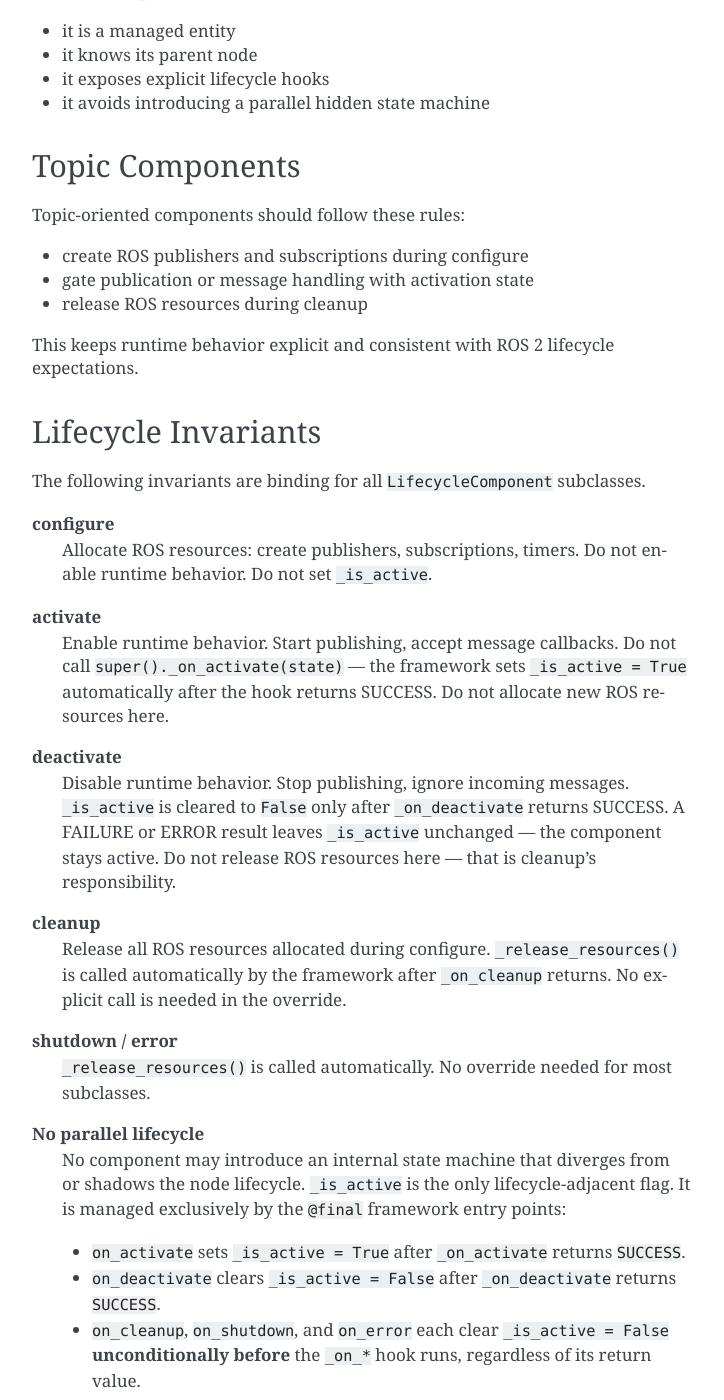
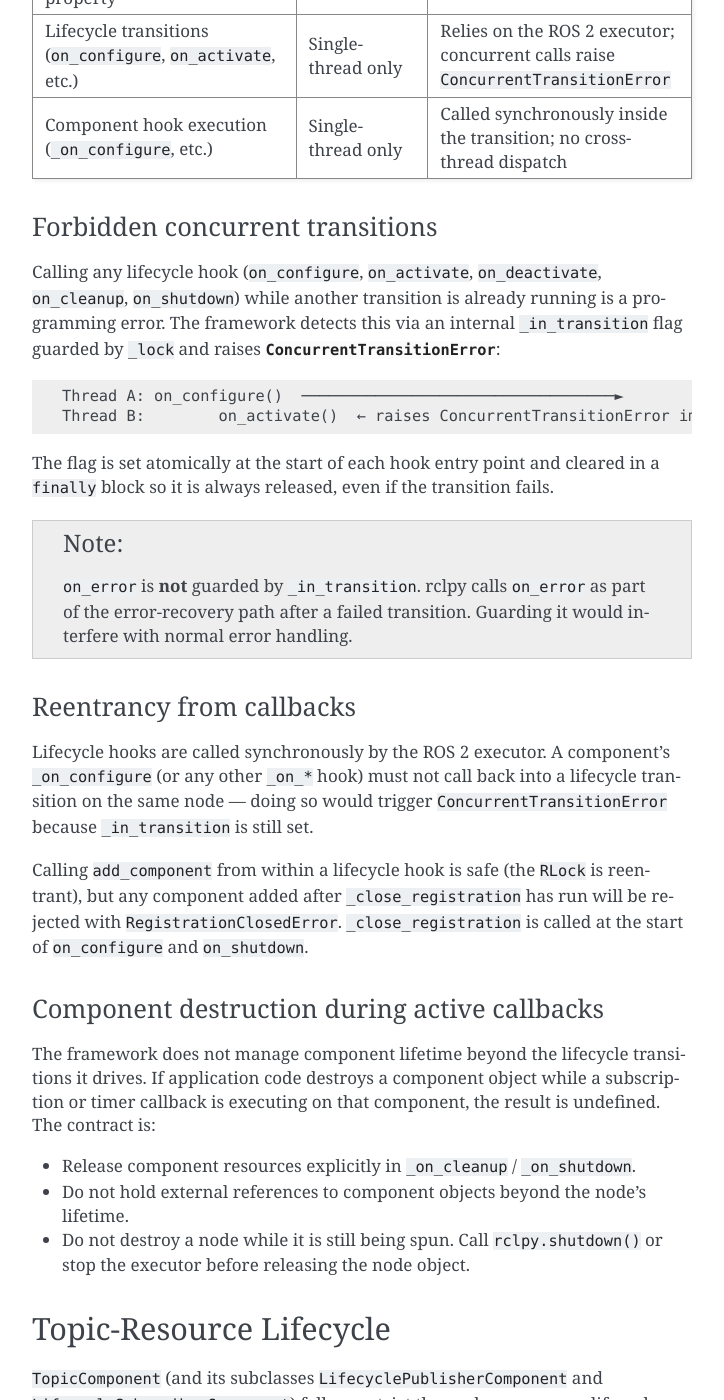
Before and after one commit to apajon/lifecore_ros2, a Sphinx documentation site: the page built from docs/architecture.rst, in a window 1280 px wide and 1400 px high, scrolled down 3074 px. Shown: the whole window, without its empty margins (388-1112 px from the left). Built offline with Sphinx 7.4.7, drawn with Linux system fonts in a browser that asks for light colours; some of the changed text lies outside the part shown.

Commit message:
docs: add concurrency contract ADR and tick §4 todos
Add Concurrency Contract section to docs/architecture.rst with:
- ADR: single-threaded executor + RLock for registration
- Thread-safety guarantee table
- Forbidden concurrent transitions explanation
- Reentrancy and component destruction rules

Mark all TODO_adoption_hardening.md §4 items as done.

```diff
--- a/docs/architecture.rst
+++ b/docs/architecture.rst
@@ -97,6 +97,103 @@
 **unconditionally before the hook runs**, then call ``_release_resources``
 after the hook, regardless of the hook's return value, and propagate the worst of the
 two results.
+
+Concurrency Contract
+--------------------
+
+.. rubric:: ADR — Threading model: single-threaded executor with thread-safe registration
+
+**Decision:** lifecore_ros2 targets the ROS 2 ``SingleThreadedExecutor`` model.
+Lifecycle transitions are driven sequentially by the ROS 2 executor and must not be
+called concurrently from multiple threads. Component registration (``add_component``)
+is additionally protected by an internal ``threading.RLock`` to allow calling from
+any thread before the first transition starts.
+
+**Rationale:**
+``SingleThreadedExecutor`` is the default for lifecycle nodes in ROS 2. Introducing
+mutex-based protection around every transition would add overhead and complexity for
+a scenario that is not part of standard ROS 2 usage. The existing ``RLock`` on the
+registration gate already handles the common pre-spin setup pattern, where an
+application may register components from a constructor or a setup thread before
+calling ``rclpy.spin``.
+
+**Consequences:**
+Application code that runs ``LifecycleComponentNode`` under a
+``MultiThreadedExecutor`` must not trigger lifecycle transitions concurrently. The
+framework enforces this with ``ConcurrentTransitionError``, described below.
+
+Thread-safety guarantees
+~~~~~~~~~~~~~~~~~~~~~~~~
+
+.. list-table::
+   :header-rows: 1
+   :widths: 40 20 40
+
+   * - Operation
+     - Thread-safe?
+     - Mechanism
+   * - ``add_component`` (before first transition)
+     - Yes
+     - ``threading.RLock`` — safe from any thread, including pre-spin setup
+   * - ``add_component`` (after first transition)
+     - Yes (raises)
+     - ``RegistrationClosedError`` raised inside the lock — no partial state
+   * - ``get_component``, ``components`` property
+     - Yes
+     - ``threading.RLock``
+   * - Lifecycle transitions (``on_configure``, ``on_activate``, etc.)
+     - Single-thread only
+     - Relies on the ROS 2 executor; concurrent calls raise ``ConcurrentTransitionError``
+   * - Component hook execution (``_on_configure``, etc.)
+     - Single-thread only
+     - Called synchronously inside the transition; no cross-thread dispatch
+
+Forbidden concurrent transitions
+~~~~~~~~~~~~~~~~~~~~~~~~~~~~~~~~~
+
+Calling any lifecycle hook (``on_configure``, ``on_activate``, ``on_deactivate``,
+``on_cleanup``, ``on_shutdown``) while another transition is already running is a
+programming error. The framework detects this via an internal ``_in_transition`` flag
+guarded by ``_lock`` and raises :exc:`~lifecore_ros2.ConcurrentTransitionError`:
+
+.. code-block:: text
+
+    Thread A: on_configure()  ──────────────────────────────────►
+    Thread B:        on_activate()  ← raises ConcurrentTransitionError immediately
+
+The flag is set atomically at the start of each hook entry point and cleared in a
+``finally`` block so it is always released, even if the transition fails.
+
+.. note::
+
+   ``on_error`` is **not** guarded by ``_in_transition``. rclpy calls ``on_error``
+   as part of the error-recovery path after a failed transition. Guarding it would
+   interfere with normal error handling.
+
+Reentrancy from callbacks
+~~~~~~~~~~~~~~~~~~~~~~~~~
+
+Lifecycle hooks are called synchronously by the ROS 2 executor. A component's
+``_on_configure`` (or any other ``_on_*`` hook) must not call back into a lifecycle
+transition on the same node — doing so would trigger ``ConcurrentTransitionError``
+because ``_in_transition`` is still set.
+
+Calling ``add_component`` from within a lifecycle hook is safe (the ``RLock`` is
+reentrant), but any component added after ``_close_registration`` has run will be
+rejected with ``RegistrationClosedError``. ``_close_registration`` is called at the
+start of ``on_configure`` and ``on_shutdown``.
+
+Component destruction during active callbacks
+~~~~~~~~~~~~~~~~~~~~~~~~~~~~~~~~~~~~~~~~~~~~~
+
+The framework does not manage component lifetime beyond the lifecycle transitions it
+drives. If application code destroys a component object while a subscription or timer
+callback is executing on that component, the result is undefined. The contract is:
+
+- Release component resources explicitly in ``_on_cleanup`` / ``_on_shutdown``.
+- Do not hold external references to component objects beyond the node's lifetime.
+- Do not destroy a node while it is still being spun. Call ``rclpy.shutdown()`` or
+  stop the executor before releasing the node object.
 
 Topic-Resource Lifecycle
 ------------------------
```
Also changed, not shown: TODO_adoption_hardening.md (+14 -7 lines).
